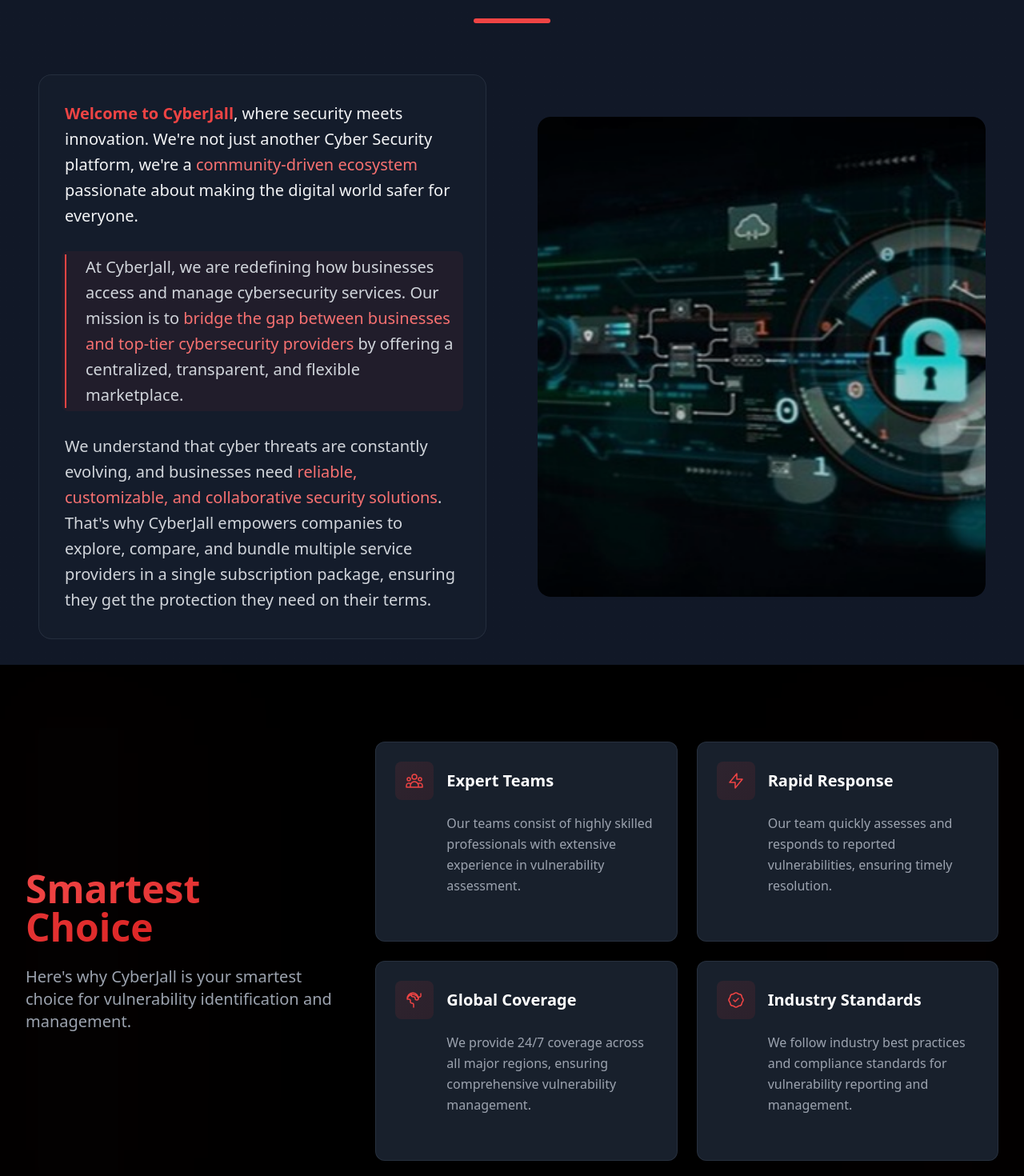
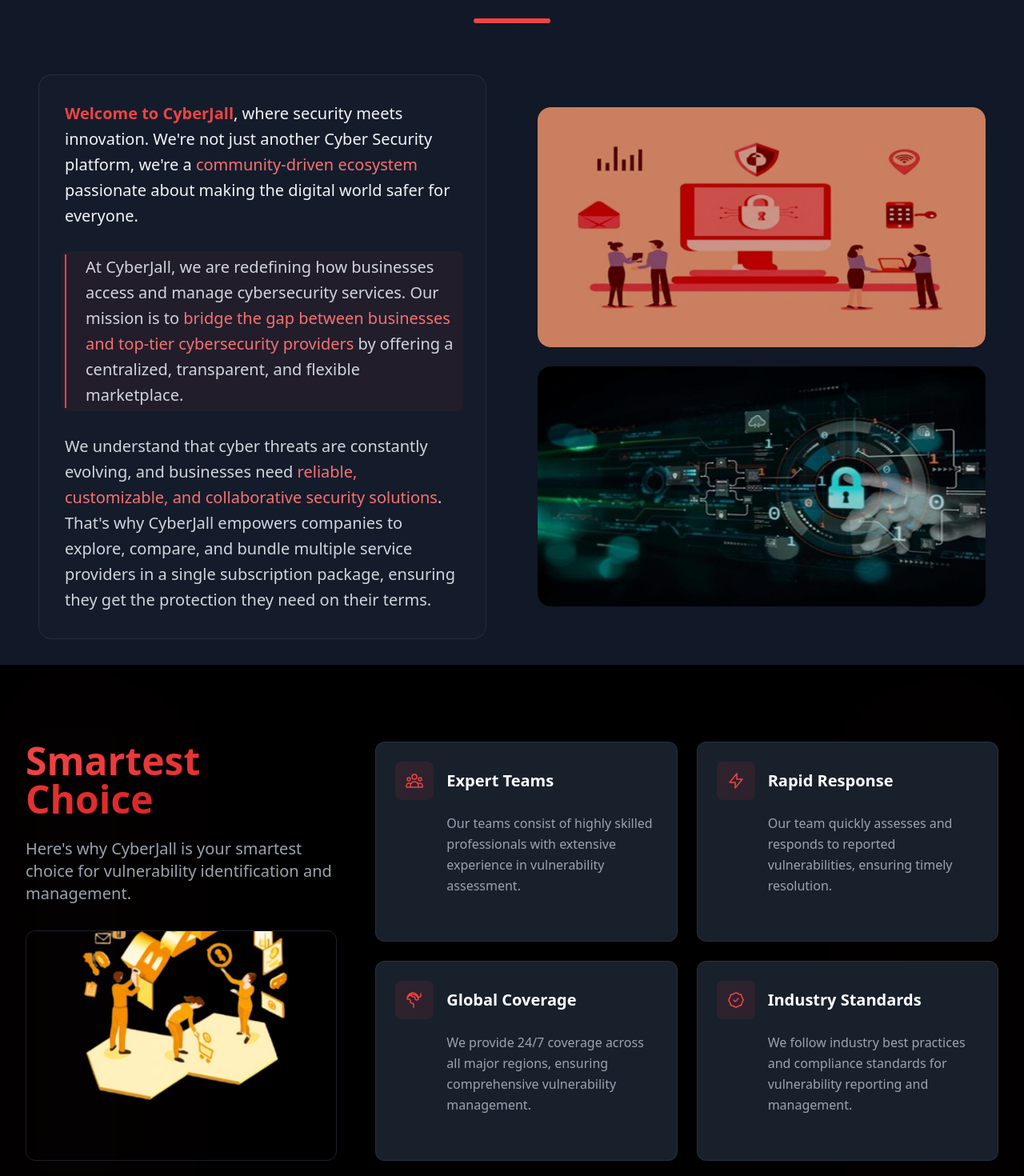
Before and after one commit to Mastermind730/CyberJall, a Next.js app: page / in a window 1280 px wide. Shown: the part 2440-3910 px from the top of the page at 80% size. Built offline with nearby package versions, Linux system fonts and the light colour scheme.

Commit message:
added images on the home page

```diff
--- a/src/app/components/sections/AboutUs.tsx
+++ b/src/app/components/sections/AboutUs.tsx
@@ -67,9 +67,22 @@
             </div>
           </div>
 
-          {/* Right Column - Image */}
-          <div className="relative">
-            <div className="relative h-[600px] w-full rounded-2xl overflow-hidden transform hover:scale-[1.02] transition-all duration-500">
+          {/* Right Column - Images */}
+          <div className="relative space-y-6">
+            {/* New Image Added Above Existing Image */}
+            <div className="relative h-[300px] w-full rounded-2xl overflow-hidden transform hover:scale-[1.02] transition-all duration-500">
+              <Image
+                src="/aboutus.jpg"  // New image path
+                alt="CyberJall Team"
+                fill
+                className="object-cover rounded-2xl"
+                priority
+              />
+              <div className="absolute inset-0 bg-black/20"></div>
+            </div>
+
+            {/* Existing Image */}
+            <div className="relative h-[300px] w-full rounded-2xl overflow-hidden transform hover:scale-[1.02] transition-all duration-500">
               <Image
                 src="/1.jpg"
                 alt="CyberJall Security"
@@ -77,7 +90,6 @@
                 className="object-cover rounded-2xl"
                 priority
               />
-              {/* Simple Overlay */}
               <div className="absolute inset-0 bg-black/20"></div>
             </div>
           </div>
--- a/src/app/components/sections/SmartestChoice.tsx
+++ b/src/app/components/sections/SmartestChoice.tsx
@@ -1,21 +1,34 @@
 'use client';
 import type { FC } from 'react';
+import Image from 'next/image';
 
 export const SmartestChoice: FC = () => {
   return (
     <section className="bg-black py-24 relative overflow-hidden">
       <div className="max-w-7xl mx-auto px-4 sm:px-6 lg:px-8 relative z-10">
         <div className="flex flex-col lg:flex-row gap-12">
-          {/* Left side - Heading and subheading */}
+          {/* Left side - Heading, subheading and image */}
           <div className="lg:w-1/3 flex flex-col justify-center">
             <h2 className="text-5xl font-bold mb-6">
               <span className="bg-gradient-to-r from-red-500 to-red-600 bg-clip-text text-transparent">
                 Smartest Choice
               </span>
             </h2>
-            <p className="text-xl text-gray-400">
-              Here's why CyberJall is your smartest choice for vulnerability identification and management.
+            <p className="text-xl text-gray-400 mb-8">
+              Here&apos;s why CyberJall is your smartest choice for vulnerability identification and management.
             </p>
+
+            {/* Added Image */}
+            <div className="relative h-72 w-full rounded-xl overflow-hidden border border-gray-700/50 transition-all duration-500 hover:border-red-500/50">
+              <Image
+                src="/smart_choice.png" // Replace with your image path
+                alt="Cyber Security"
+                fill
+                className="object-cover animate-bounce hover:animate-pulse"
+                priority
+              />
+              {/* <div className="absolute inset-0 bg-black/30"></div> */}
+            </div>
           </div>
 
           {/* Right side - Cards grid */}
```
Also changed, not shown: public/aboutus.jpg (added), public/smart_choice.png (added).
